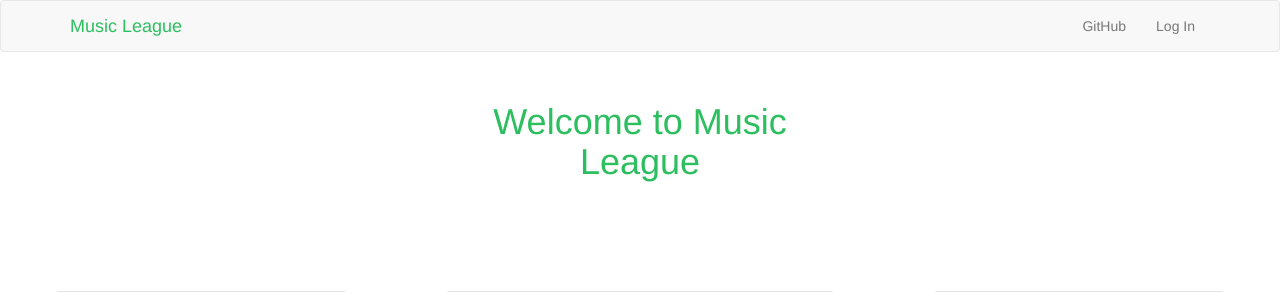
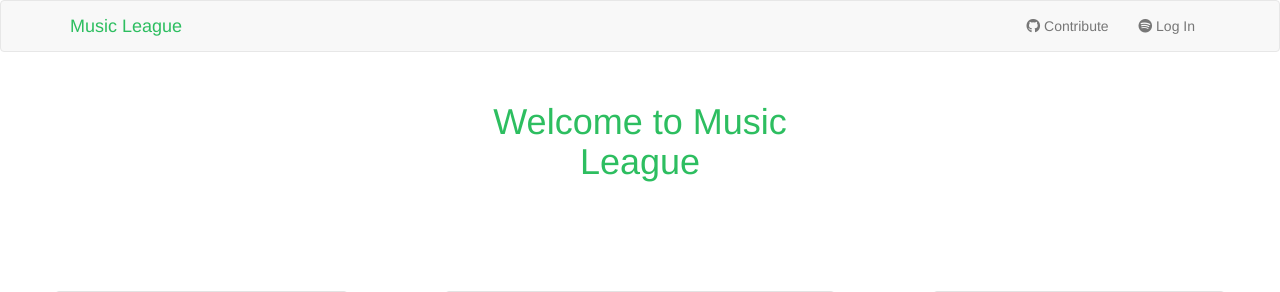
Before and after one commit to vrecabarren/musicleague, a Flask app: template feedback/templates/hello.html in a window 1280 px wide; the page is wider, and only the part inside the window is pictured. Shown: the top 292 px of that part. Run offline with Flask 2, Linux system fonts and the light colour scheme; the template is opened without the code that fills it: most values are stand-ins (such as "Sample title", 1, 10 or a date in 2020); some libraries are stand-ins or nearby versions.

Commit message:
Add anchor titles and icons for navbar links

```diff
--- a/feedback/templates/base.html
+++ b/feedback/templates/base.html
@@ -35,12 +35,12 @@
             </div>
             <div class="collapse navbar-collapse" id="bs-example-navbar-collapse-1">
                 <ul class="nav navbar-nav navbar-right">
-                    <li><a href="https://github.com/nathancoleman/feedback" target="_blank">GitHub</a></li>
+                    <li><a href="https://github.com/nathancoleman/feedback" target="_blank" title="Contribute on GitHub"><i class="fa fa-github"></i>&nbsp;Contribute</a></li>
                     {% if user %}
                     <li><a href="{{ url_for('profile') }}" title="Your Profile">{{ user.name }}</a></li>
                     <li><a href="{{ url_for('logout') }}">Log Out</a></li>
                     {% else %}
-                    <li><a href="{{ oauth_url }}">Log In</a></li>
+                    <li><a href="{{ oauth_url }}" title="Log In With Your Spotify Account"><i class="fa fa-spotify"></i>&nbsp;Log In</a></li>
                     {% endif %}
                 </ul>
             </div>
```
